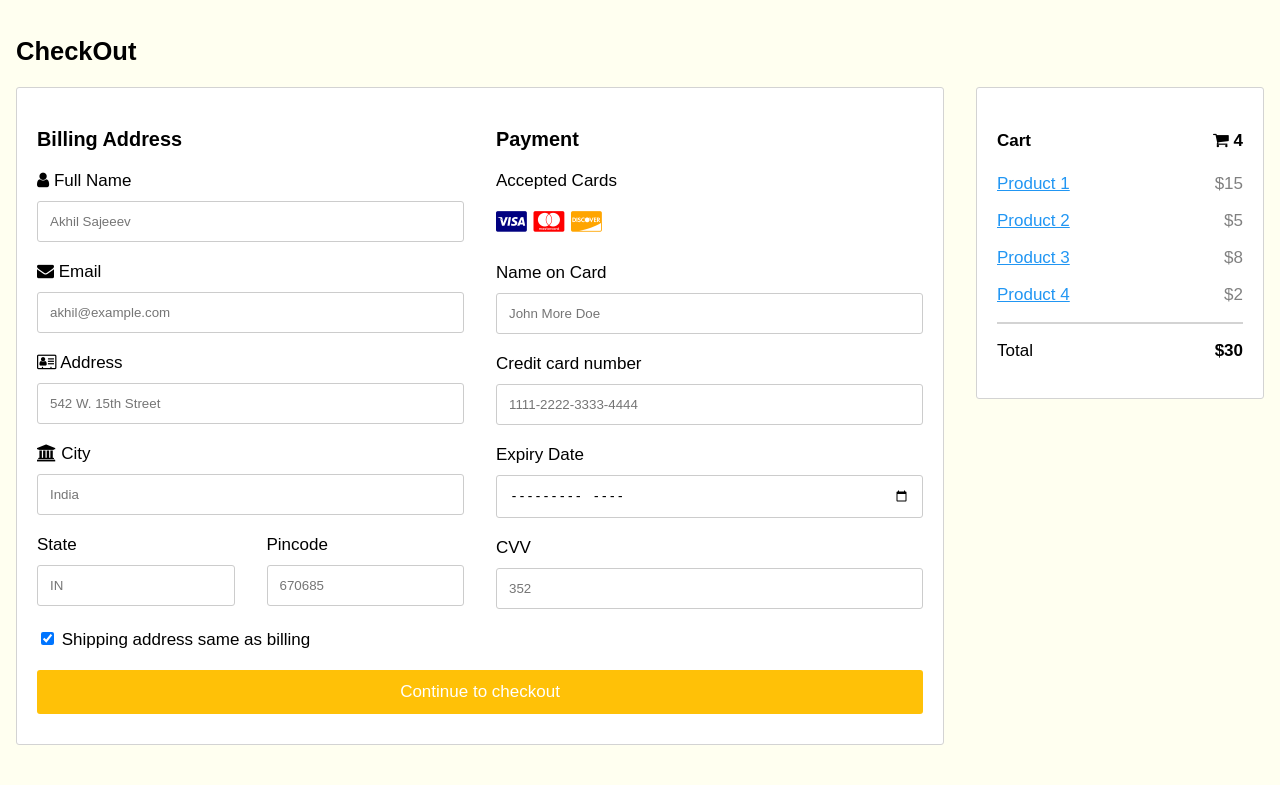
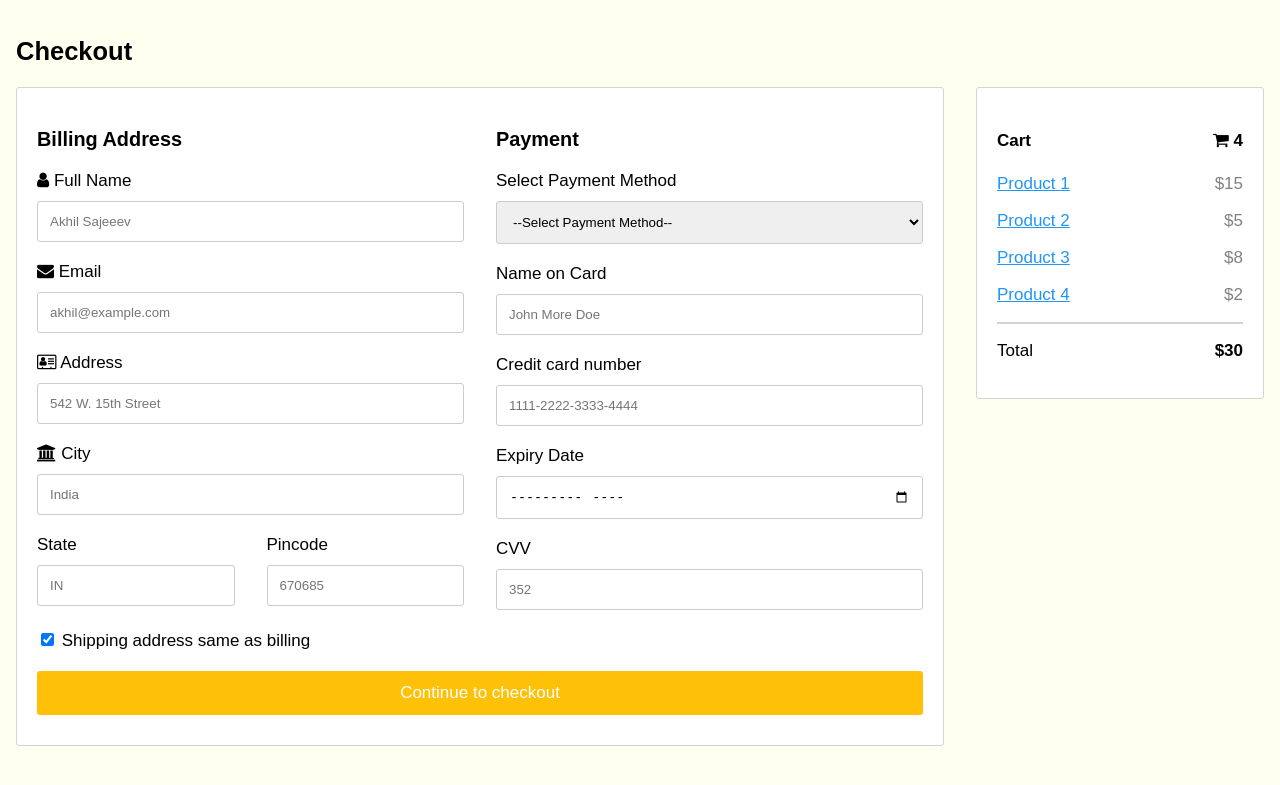
Before and after one commit to akhilsajeevan11/Smart-Supermarket-Recommendation-System, a Python web app: template templates/home/pages/checkout.html in a window 1280 px wide. Shown: the top 785 px of the page. Run offline with Jinja, Linux system fonts and the light colour scheme; the template is opened without the code that fills it, so the values that code supplies are empty.

Commit message:
updated checkout UI

```diff
--- a/templates/home/pages/checkout.html
+++ b/templates/home/pages/checkout.html
@@ -46,7 +46,7 @@
             border-radius: 3px;
         }
 
-        input[type=text], input[type=month] {
+        input[type=text], input[type=month], select {
             width: 100%;
             margin-bottom: 20px;
             padding: 12px;
@@ -57,12 +57,6 @@
         label {
             margin-bottom: 10px;
             display: block;
-        }
-
-        .icon-container {
-            margin-bottom: 20px;
-            padding: 7px 0;
-            font-size: 24px;
         }
 
         .btn {
@@ -106,7 +100,7 @@
 </head>
 <body>
 
-    <h2>CheckOut</h2>
+    <h2>Checkout</h2>
     <div class="row">
         <div class="col-75">
             <div class="container">
@@ -115,38 +109,42 @@
                         <div class="col-50">
                             <h3>Billing Address</h3>
                             <label for="fname"><i class="fa fa-user"></i> Full Name</label>
-                            <input type="text" id="fname" name="firstname" placeholder="Akhil Sajeeev">
+                            <input type="text" id="fname" name="firstname" placeholder="Akhil Sajeeev" required>
 
                             <label for="email"><i class="fa fa-envelope"></i> Email</label>
-                            <input type="text" id="email" name="email" placeholder="akhil@example.com">
+                            <input type="text" id="email" name="email" placeholder="akhil@example.com" required>
 
                             <label for="adr"><i class="fa fa-address-card-o"></i> Address</label>
-                            <input type="text" id="adr" name="address" placeholder="542 W. 15th Street">
+                            <input type="text" id="adr" name="address" placeholder="542 W. 15th Street" required>
 
                             <label for="city"><i class="fa fa-institution"></i> City</label>
-                            <input type="text" id="city" name="city" placeholder="India">
+                            <input type="text" id="city" name="city" placeholder="India" required>
 
                             <div class="row">
                                 <div class="col-50">
                                     <label for="state">State</label>
-                                    <input type="text" id="state" name="state" placeholder="IN">
+                                    <input type="text" id="state" name="state" placeholder="IN" required>
                                 </div>
                                 <div class="col-50">
                                     <label for="zip">Pincode</label>
-                                    <input type="text" id="zip" name="zip" placeholder="670685">
+                                    <input type="text" id="zip" name="zip" placeholder="670685" required>
                                 </div>
                             </div>
                         </div>
 
                         <div class="col-50">
                             <h3>Payment</h3>
-                            <label for="fname">Accepted Cards</label>
-                            <div class="icon-container">
-                                <i class="fa fa-cc-visa" style="color:navy;"></i>
-                                <i class="fa fa-cc-mastercard" style="color:red;"></i>
-                                <i class="fa fa-cc-discover" style="color:orange;"></i>
-                            </div>
+                            <label for="cardtype">Select Payment Method</label>
+                            <select id="cardtype" name="cardtype" required>
+                                <option value="">--Select Payment Method--</option>
+                                <option value="cod">Cash on Delivery</option>
+                                <option value="visa">Visa</option>
+                                <option value="mastercard">MasterCard</option>
+                                <option value="discover">Discover</option>
+                                <option value="american_express">American Express</option>
+                            </select>
 
+                            <div id="card-details">
                                 <label for="cname">Name on Card</label>
                                 <input type="text" id="cname" name="cardname" placeholder="John More Doe">
 
@@ -160,6 +158,7 @@
                                     <div class="col-50">
                                         <label for="cvv">CVV</label>
                                         <input type="text" id="cvv" name="cvv" placeholder="352">
+                                    </div>
                                 </div>
                             </div>
                         </div>
@@ -187,8 +186,20 @@
         </div>
     </div>
 
+    <script>
 
-    <script>
+        const cardTypeSelect = document.getElementById('cardtype');
+        const cardDetails = document.getElementById('card-details');
+
+        cardTypeSelect.addEventListener('change', function () {
+            if (this.value === 'cod') {
+                cardDetails.style.display = 'none';
+            } else {
+                cardDetails.style.display = 'block';
+            }
+        });
+
+        // Handle form submission using fetch
         document.getElementById('checkoutForm').addEventListener('submit', function(event) {
             event.preventDefault(); // Prevent the form from submitting normally
 
@@ -201,7 +212,7 @@
                 jsonData[key] = value;
             });
 
-            // Send data to the backend using AJAX
+            // Send data to the backend using fetch
             fetch('/checkout', {
                 method: 'POST',
                 headers: {
@@ -221,8 +232,5 @@
         });
     </script>
 
-
-
-
 </body>
 </html>
```
Lines whose indentation alone changed are shown as unchanged.
